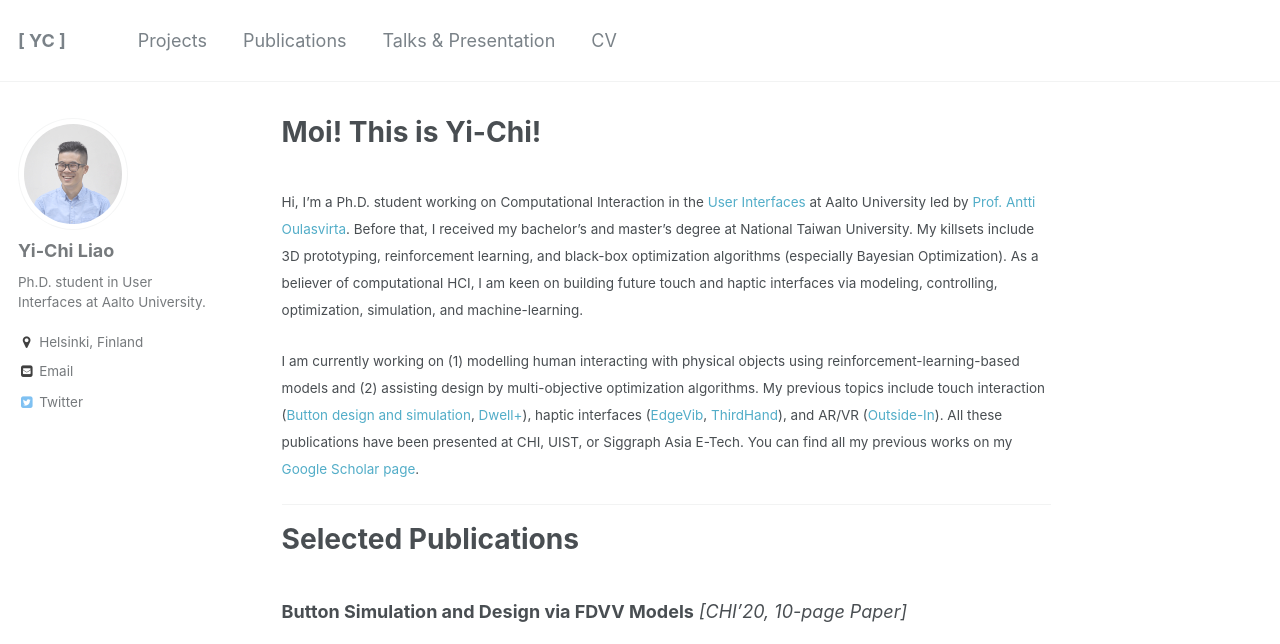
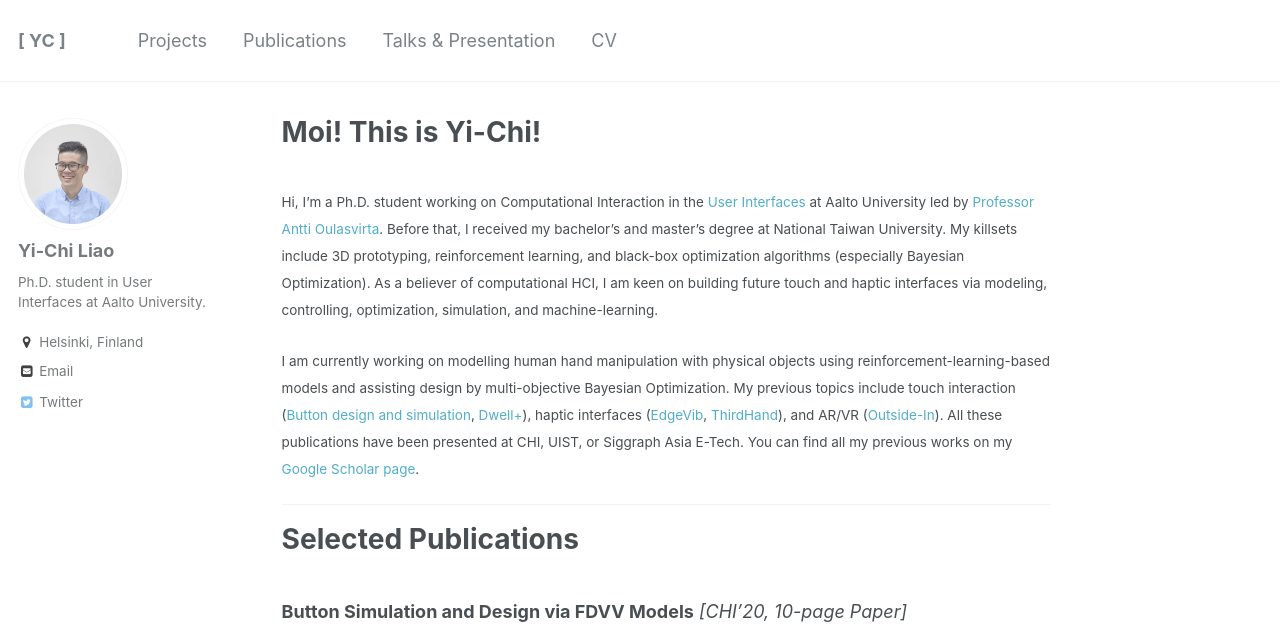
Before and after one commit to yichiliao/yichiliao.github.io, a Jekyll site: the page built from _pages/about.md, in a window 1280 px wide and 900 px high, cut to the strip 0-644 px from the top of the window. Built offline with Jekyll 4.4.1, drawn with Linux system fonts in a browser that asks for light colours.

Commit message:
modify intro

```diff
--- a/_pages/about.md
+++ b/_pages/about.md
@@ -9,11 +9,11 @@ redirect_from:
 ---
 <br>
 <small>
-Hi, I'm a Ph.D. student working on Computational Interaction in the [User Interfaces](http://userinterfaces.aalto.fi/) at Aalto University led by [Prof. Antti Oulasvirta](http://users.comnet.aalto.fi/oulasvir/). Before that, I received my bachelor's and master's degree at National Taiwan University. My killsets include 3D prototyping, reinforcement learning, and black-box optimization algorithms (especially Bayesian Optimization). As a believer of computational HCI, I am keen on building future touch and haptic interfaces via modeling, controlling, optimization, simulation, and machine-learning.
+Hi, I'm a Ph.D. student working on Computational Interaction in the [User Interfaces](http://userinterfaces.aalto.fi/) at Aalto University led by [Professor Antti Oulasvirta](http://users.comnet.aalto.fi/oulasvir/). Before that, I received my bachelor's and master's degree at National Taiwan University. My killsets include 3D prototyping, reinforcement learning, and black-box optimization algorithms (especially Bayesian Optimization). As a believer of computational HCI, I am keen on building future touch and haptic interfaces via modeling, controlling, optimization, simulation, and machine-learning.
 </small>
 
 <small>
-I am currently working on (1) modelling human interacting with physical objects using reinforcement-learning-based models and (2) assisting design by multi-objective optimization algorithms. My previous topics include touch interaction ([Button design and simulation](), [Dwell+](https://yichiliao.github.io/portfolio/1-dwell+/)), haptic interfaces ([EdgeVib](https://yichiliao.github.io/portfolio/3-edgevib/), [ThirdHand](https://yichiliao.github.io/portfolio/5-thirdhand/)), and AR/VR ([Outside-In](https://yichiliao.github.io/portfolio/2-outsidein/)). All these publications have been presented at CHI, UIST, or Siggraph Asia E-Tech. You can find all my previous works on my [Google Scholar page](https://scholar.google.com/citations?user=Ddny4V4AAAAJ&hl=en).
+I am currently working on modelling human hand manipulation with physical objects using reinforcement-learning-based models and assisting design by multi-objective Bayesian Optimization. My previous topics include touch interaction ([Button design and simulation](), [Dwell+](https://yichiliao.github.io/portfolio/1-dwell+/)), haptic interfaces ([EdgeVib](https://yichiliao.github.io/portfolio/3-edgevib/), [ThirdHand](https://yichiliao.github.io/portfolio/5-thirdhand/)), and AR/VR ([Outside-In](https://yichiliao.github.io/portfolio/2-outsidein/)). All these publications have been presented at CHI, UIST, or Siggraph Asia E-Tech. You can find all my previous works on my [Google Scholar page](https://scholar.google.com/citations?user=Ddny4V4AAAAJ&hl=en).
 </small>
 
 ------
```
